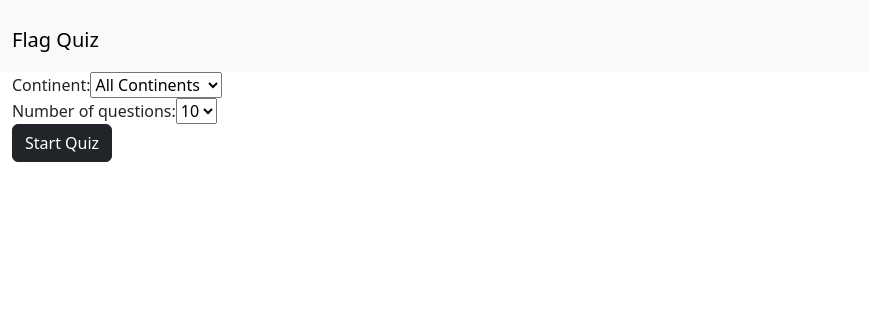
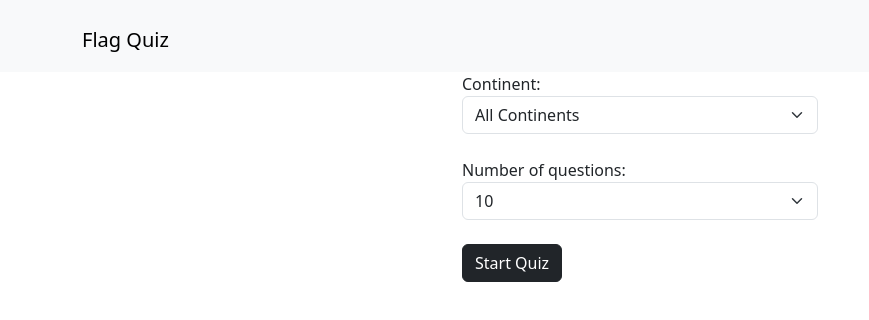
Before and after one commit to ethancavanaugh/flag-quiz, an Angular app in the folder frontend/: page / in a window 1280 px wide. Shown: the top 320 px of the page, without its empty margins (0-869 px from the left). Built offline with nearby package versions, Linux system fonts and the light colour scheme.

Commit message:
Center content horizontally

```diff
--- a/frontend/src/app/app.component.html
+++ b/frontend/src/app/app.component.html
@@ -1,13 +1,21 @@
 <main class="main">
 
   <nav class="navbar navbar-light bg-light">
-    <div class="container-fluid">
+    <div class="container">
       <h1><a class="navbar-brand" [href]="['/']">Flag Quiz</a></h1>
     </div>
   </nav>
 
-  <div class="content container-fluid">
-    <router-outlet></router-outlet>
+  <div class="content container">
+    <div class="row">
+      <div class="col">
+      </div>
+      <div class="col">
+        <router-outlet></router-outlet>
+      </div>
+      <div class="col">
+      </div>
+    </div>
   </div>
 
 </main>
--- a/frontend/src/app/quiz.service.ts
+++ b/frontend/src/app/quiz.service.ts
@@ -35,7 +35,6 @@ export class QuizService {
     if (this.settings.numQuestions != ""){
       params = params.set("numQuestions", this.settings.numQuestions);
     }
-    console.log(params);
 
     return this.http.get<Country[]>(this.baseUrl, { params });
   }
--- a/frontend/src/app/quiz/quiz.component.html
+++ b/frontend/src/app/quiz/quiz.component.html
@@ -4,9 +4,9 @@
 </span>
 
 <!-- TEST -->
-<div *ngFor="let country of countryList">
+<!-- <div *ngFor="let country of countryList">
   <span>
     <img [src]="country.flagUrl"/>
     {{ country.properName }}
   </span>
-</div>
+</div> -->
--- a/frontend/src/app/settings/settings.component.html
+++ b/frontend/src/app/settings/settings.component.html
@@ -1,7 +1,7 @@
 <div class="settings-menu">
   <form [formGroup]="settingsForm" (submit)="submitSettings()">
     <label for="continent">Continent: </label>
-    <select formControlName="continent" id="continent" class="form-select-md">
+    <select formControlName="continent" id="continent" class="form-select">
       <option>All Continents</option>
       <option>Africa</option>
       <option>Asia</option>
@@ -12,7 +12,7 @@
     </select><br/>
 
     <label for="numQuestions">Number of questions: </label>
-    <select formControlName="numQuestions" id="numQuestions" class="form-select-md">
+    <select formControlName="numQuestions" id="numQuestions" class="form-select">
       <option>5</option>
       <option>10</option>
       <option>25</option>
```
